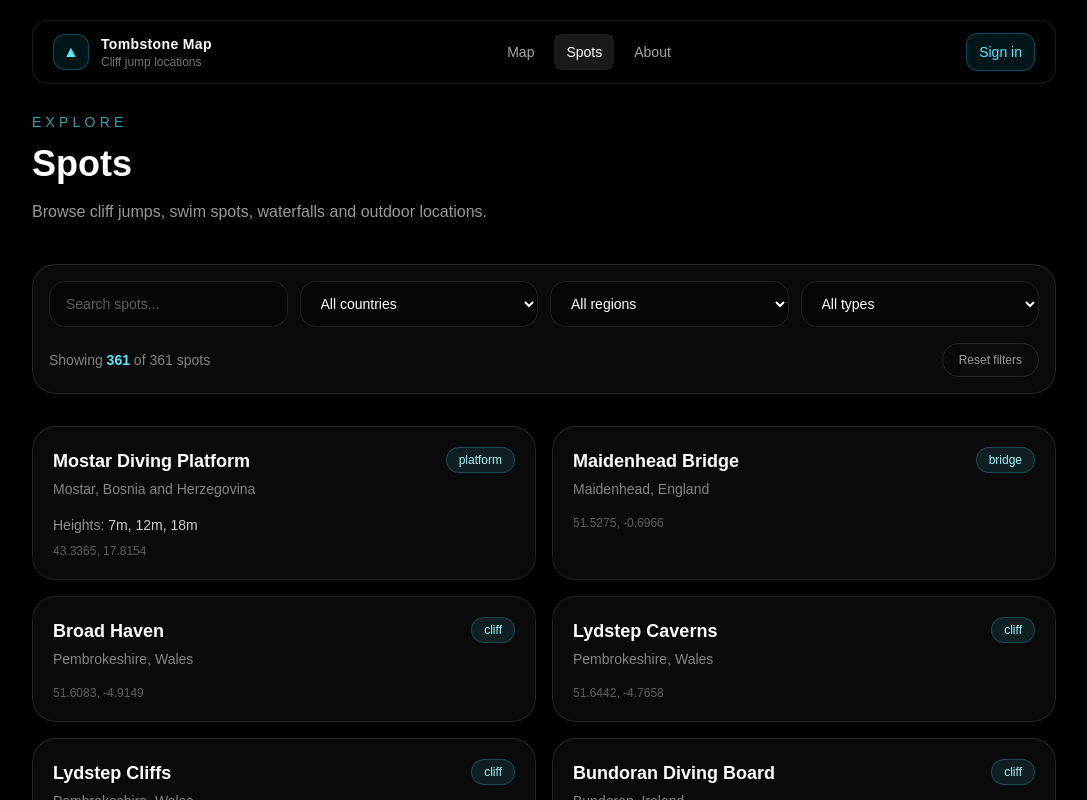
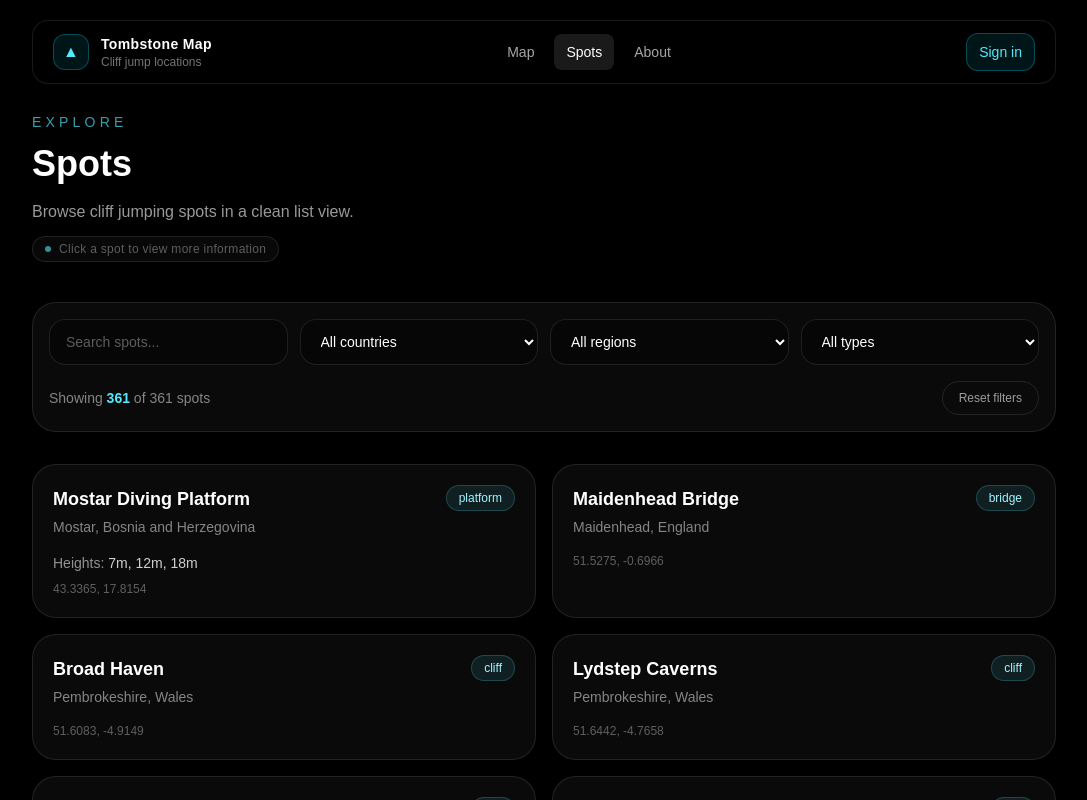
Before and after one commit to dyls-03/tombstonemap-v2, a Next.js app: page /spots in a window 1280 px wide. Shown: the top 800 px of the page, without its empty margins (96-1183 px from the left). Built offline with nearby package versions, Linux system fonts and the light colour scheme.

Commit message:
#8: Added a little info

```diff
--- a/app/spots/page.tsx
+++ b/app/spots/page.tsx
@@ -82,8 +82,13 @@ export default function SpotsPage() {
         <h1 className="mt-3 text-4xl font-bold">Spots</h1>
 
         <p className="mt-4 max-w-2xl text-white/60">
-          Browse cliff jumps, swim spots, waterfalls and outdoor locations.
+            Browse cliff jumping spots in a clean list view.
         </p>
+
+        <div className="mt-3 inline-flex items-center gap-2 rounded-full border border-white/10 bg-white/[0.03] px-3 py-1 text-xs tracking-wide text-white/35 backdrop-blur">
+            <div className="h-1.5 w-1.5 rounded-full bg-cyan-300/60" />
+            Click a spot to view more information
+        </div>
 
         <div className="mt-10 rounded-3xl border border-white/10 bg-white/[0.04] p-4 shadow-2xl backdrop-blur-xl">
           <div className="grid gap-3 md:grid-cols-4">
```
